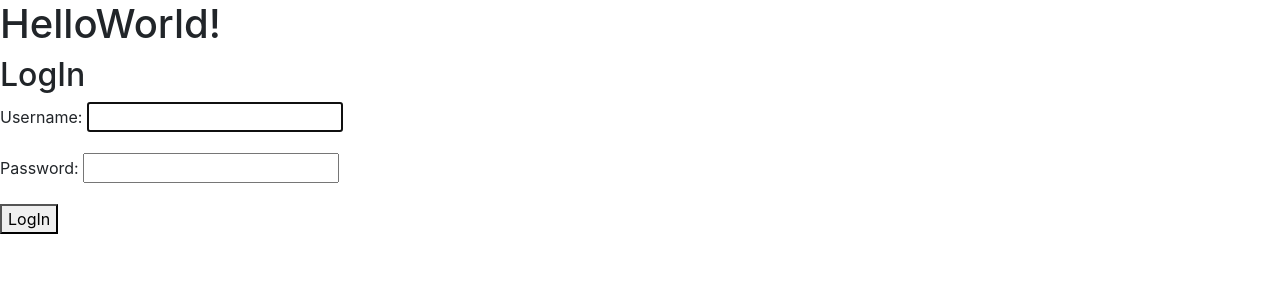
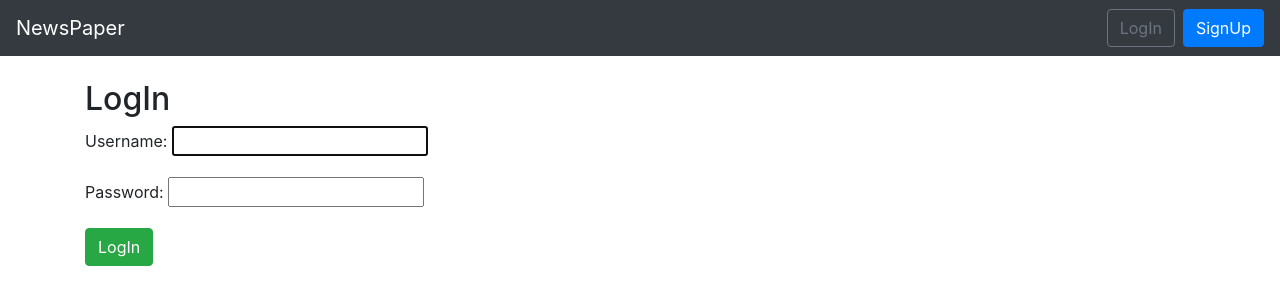
Before and after one commit to Jordan-Rob/django-news, a Django app: page /users/login/ in a window 1280 px wide. Shown: the top 305 px of the page. Run offline with Django 3.2, Linux system fonts and the light colour scheme; some libraries are stand-ins or nearby versions.

Commit message:
added some bootstrap

```diff
--- a/templates/base.html
+++ b/templates/base.html
@@ -11,13 +11,48 @@
     <title>NewsPaper App</title>
 </head>
 <body>
-    <h1>HelloWorld!</h1>
-    {% block content %}
-    {% endblock content %}
+    <nav class="navbar navbar-expand-md navbar-dark bg-dark mb-4">
+        <a class="navbar-brand" href="{% url 'home' %}">NewsPaper</a>
+        <button class="navbar-toggler" type="button" data-toggle="collapse"
+        data-target="#navbarCollapse" aria-controls="navbarCollapse"
+        aria-expanded="false" aria-label="Toggle navigation">
+            <span class="navbar-toggler-icon"></span>
+        </button>
+        <div class="collapse navbar-collapse" id="navbarCollapse">
+            {% if user.is_authenticated %}
+                <ul class="navbar-nav ml-auto">
+                    <li class="nav-item">
+                        <a href="#" class="nav-link dropdown-toggle"
+                        id="userMenu"data-toggle="dropdown" aria-haspopup="true"
+                        aria-expanded="false">
+                            {{ user.username }}
+                        </a>
+                        <div class="dropdown-menu dropdown-menu-right"
+                        aria-labelledby="userMenu">
+                            <a class="dropdown-item" href="{% url 'password_change' %}">Change Password</a>
+                            <div class="dropdown-divider"></div>
+                            <a class="dropdown-item" href="{% url 'logout' %}">LogOut</a>
+                        </div>
+                    </li>
+                </ul>
+            {%else %}
+                <form action="" method="POST" class="form-inline ml-auto">
+                    <a class="btn btn-outline-secondary" href="{% url 'login' %}">LogIn</a>
+                    <a href="{% url 'signup' %}" class="btn btn-primary ml-2">SignUp</a>
+                </form>
+            {% endif %}
+        </div>
+    </nav>
+    <div class="container">
+        {% block content %}
+        {% endblock content %}
+    </div>
+
 
     <!-- Optional JavaScript -->
     <!-- jQuery first, then Popper.js, then Bootstrap JS -->
     <script src="https://code.jquery.com/jquery-3.4.1.slim.min.js" integrity="sha384-J6qa4849blE2+poT4WnyKhv5vZF5SrPo0iEjwBvKU7imGFAV0wwj1yYfoRSJoZ+n" crossorigin="anonymous"></script>
 <script src="https://cdn.jsdelivr.net/npm/popper.js@1.16.0/dist/umd/popper.min.js" integrity="sha384-Q6E9RHvbIyZFJoft+2mJbHaEWldlvI9IOYy5n3zV9zzTtmI3UksdQRVvoxMfooAo" crossorigin="anonymous"></script>
 <script src="https://stackpath.bootstrapcdn.com/bootstrap/4.4.1/js/bootstrap.min.js" integrity="sha384-wfSDF2E50Y2D1uUdj0O3uMBJnjuUD4Ih7YwaYd1iqfktj0Uod8GCExl3Og8ifwB6" crossorigin="anonymous"></script>
+</body>
 </html>
--- a/templates/registration/login.html
+++ b/templates/registration/login.html
@@ -6,6 +6,6 @@
 <form action="" method="post">
     {% csrf_token %}
     {{ form.as_p }}
-    <button type="submit">LogIn</button>
+    <button class="btn btn-success ml-􀇑" type="submit">LogIn</button>
 </form>
 {% endblock content %}
```
Also changed, not shown: db.sqlite3.
